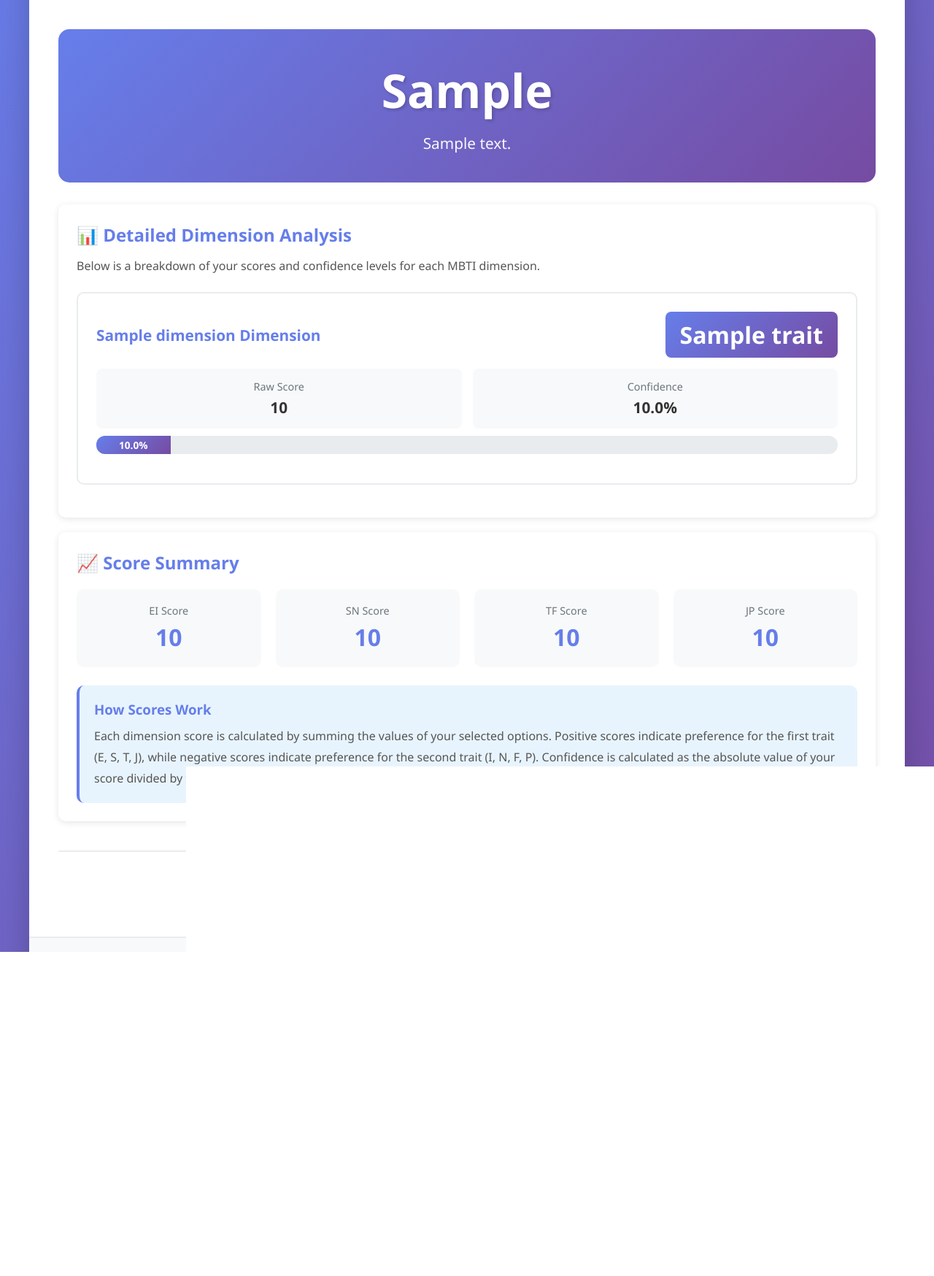
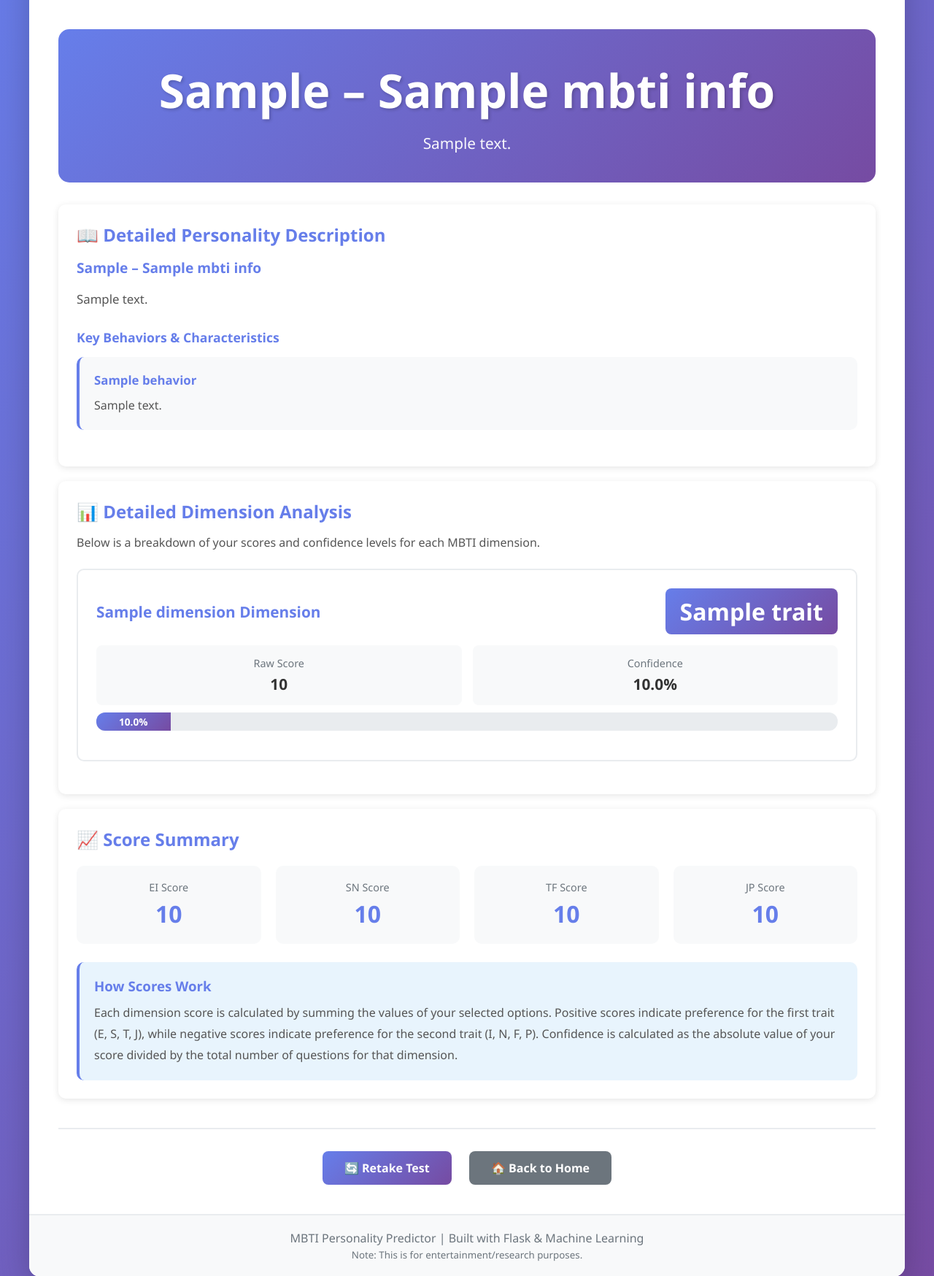
Before and after one commit to yatish-ai/MBTI-predictor-with-text-and-MCQ-modules, a Flask app: template templates/mcq_results.html in a window 1280 px wide. Shown: the part 221-1969 px from the top of the page at 73% size. Before the commit the page ends 1525 px from the top, so only its background shows below. Run offline with Flask 3, Linux system fonts and the light colour scheme; the template is opened without the code that fills it: most values are stand-ins (such as "Sample title", 1, 10 or a date in 2020).

Commit message:
Show full MBTI description on result pages (MCQ and text)
Co-authored-by: Cursor <cursoragent@cursor.com>

```diff
--- a/flask_app.py
+++ b/flask_app.py
@@ -44,6 +44,7 @@ PERSONALITY_TYPES = {
 models = {}
 vectorizer = None
 mcq_engine = None
+MBTI_DESCRIPTIONS = {}  # Detailed MBTI descriptions loaded from JSON
 
 
 def load_ml_models():
@@ -161,16 +162,22 @@ def predict_personality_from_text(text):
 
 def load_mbti_descriptions():
     """
-    Load detailed MBTI descriptions from JSON for the homepage modal.
+    Load detailed MBTI descriptions from JSON.
+    This function loads the data once at startup and stores it globally.
     Returns a dict keyed by MBTI type, or empty dict if file missing.
     """
+    global MBTI_DESCRIPTIONS
     path = os.path.join(os.path.dirname(__file__), 'mbti_descriptions.json')
     if not os.path.exists(path):
+        MBTI_DESCRIPTIONS = {}
         return {}
     try:
         with open(path, 'r', encoding='utf-8') as f:
-            return json.load(f)
-    except (json.JSONDecodeError, IOError):
+            MBTI_DESCRIPTIONS = json.load(f)
+            return MBTI_DESCRIPTIONS
+    except (json.JSONDecodeError, IOError) as e:
+        print(f"Warning: Could not load MBTI descriptions: {e}")
+        MBTI_DESCRIPTIONS = {}
         return {}
 
 
@@ -203,9 +210,13 @@ def text_prediction():
         if error:
             return render_template('text_prediction.html', error=error)
 
+        # Fetch detailed MBTI description for the predicted type
+        mbti_info = MBTI_DESCRIPTIONS.get(result.get('personality_type', ''), None)
+
         return render_template('text_prediction.html',
                              result=result,
-                             input_text=text_input)
+                             input_text=text_input,
+                             mbti_info=mbti_info)
 
     # GET request - show form
     return render_template('text_prediction.html')
@@ -274,7 +285,10 @@ def mcq_prediction():
             'dimensions': dimension_results
         }
 
-        return render_template('mcq_results.html', result=result)
+        # Fetch detailed MBTI description for the predicted type
+        mbti_info = MBTI_DESCRIPTIONS.get(mbti_type, None)
+
+        return render_template('mcq_results.html', result=result, mbti_info=mbti_info)
 
     # GET request - show questions
     questions = mcq_engine.get_all_questions()
@@ -291,17 +305,20 @@ def about():
 @app.before_request
 def before_request():
     """Ensure models are loaded before handling requests."""
-    global models, vectorizer, mcq_engine
+    global models, vectorizer, mcq_engine, MBTI_DESCRIPTIONS
     if not models:
         load_ml_models()
     if not mcq_engine:
         load_mcq_engine()
+    if not MBTI_DESCRIPTIONS:
+        load_mbti_descriptions()
 
 
 if __name__ == '__main__':
-    # Load models at startup
+    # Load models and data at startup
     load_ml_models()
     load_mcq_engine()
+    load_mbti_descriptions()  # Load MBTI descriptions once at startup
 
     # Run Flask app
     app.run(debug=True, host='0.0.0.0', port=5001)
--- a/templates/mcq_results.html
+++ b/templates/mcq_results.html
@@ -124,9 +124,40 @@
 
 {% block content %}
 <div class="result-header">
-    <h1>{{ result.personality_type }}</h1>
+    <h1>{{ result.personality_type }}{% if mbti_info %} – {{ mbti_info.title }}{% endif %}</h1>
     <p>{{ result.description }}</p>
 </div>
+
+{% if mbti_info %}
+<div class="card">
+    <h2>📖 Detailed Personality Description</h2>
+
+    <div style="margin-bottom: 25px;">
+        <h3 style="color: #667eea; margin-bottom: 15px; font-size: 1.2em;">
+            {{ result.personality_type }} – {{ mbti_info.title }}
+        </h3>
+        <p style="color: #555; line-height: 1.8; font-size: 1.05em; margin-bottom: 25px;">
+            {{ mbti_info.summary }}
+        </p>
+
+        {% if mbti_info.behaviors and mbti_info.behaviors|length > 0 %}
+        <h3 style="color: #667eea; margin-bottom: 15px; font-size: 1.1em;">Key Behaviors & Characteristics</h3>
+        <div style="display: grid; gap: 20px;">
+            {% for behavior in mbti_info.behaviors %}
+            <div style="padding: 20px; background: #f8f9fa; border-radius: 10px; border-left: 4px solid #667eea;">
+                <h4 style="color: #667eea; margin-bottom: 10px; font-size: 1.05em; font-weight: 600;">
+                    {{ behavior.title }}
+                </h4>
+                <p style="color: #555; line-height: 1.7; margin: 0;">
+                    {{ behavior.description }}
+                </p>
+            </div>
+            {% endfor %}
+        </div>
+        {% endif %}
+    </div>
+</div>
+{% endif %}
 
 <div class="card">
     <h2>📊 Detailed Dimension Analysis</h2>
```
Also changed, not shown: templates/text_prediction.html (+32 -1 lines).
